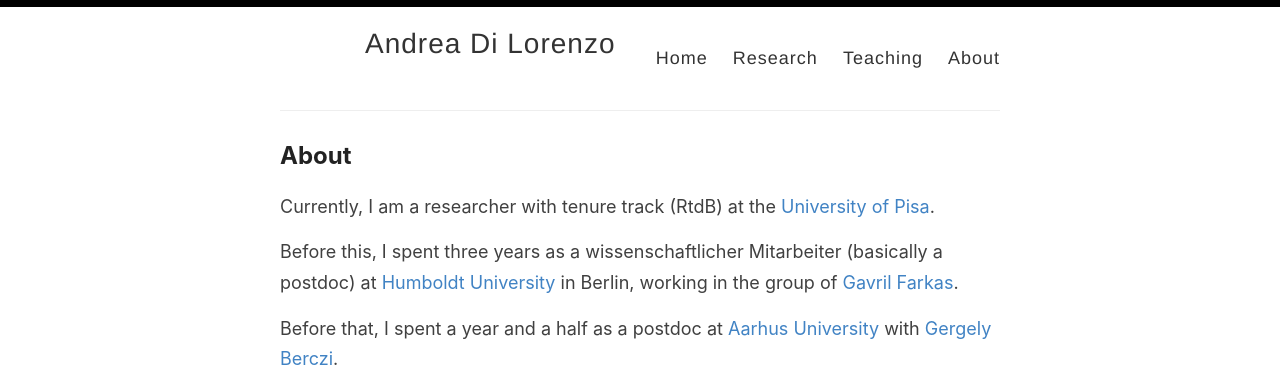
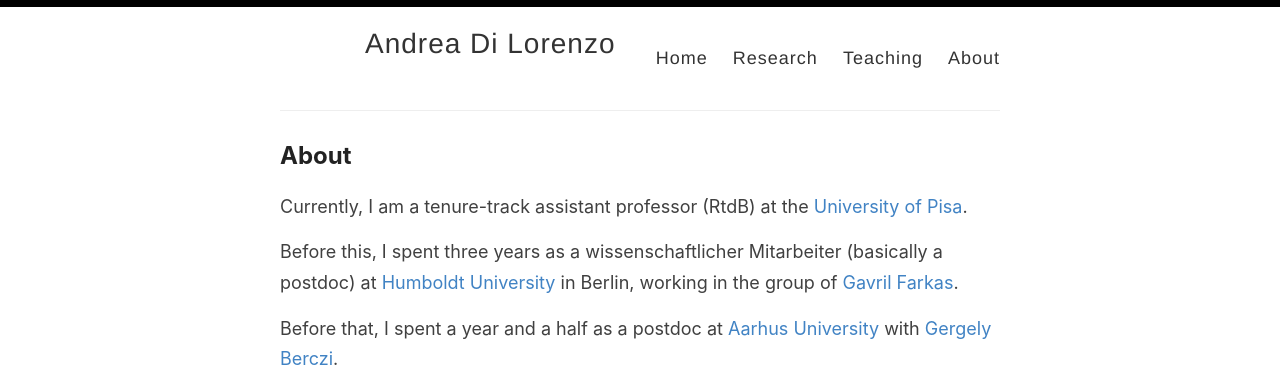
Before and after one commit to anddil/anddil.github.io, a Jekyll site: the page built from _pages/about.md, in a window 1280 px wide. Shown: the top 388 px of the page. Built offline with Jekyll 4.4.1, drawn with Linux system fonts in a browser that asks for light colours.

Commit message:
Update about.md

```diff
--- a/_pages/about.md
+++ b/_pages/about.md
@@ -4,7 +4,7 @@ title: About
 permalink: /about/
 ---
 
-Currently, I am a researcher with tenure track (RtdB) at the [University of Pisa](https://www.dm.unipi.it/).
+Currently, I am a tenure-track assistant professor (RtdB) at the [University of Pisa](https://www.dm.unipi.it/).
 
 Before this, I spent three years as a wissenschaftlicher Mitarbeiter (basically a postdoc) at [Humboldt University](https://www.mathematik.hu-berlin.de/en) in Berlin, working in the group of [Gavril Farkas](https://www.mathematik.hu-berlin.de/~farkas/).
 
```
